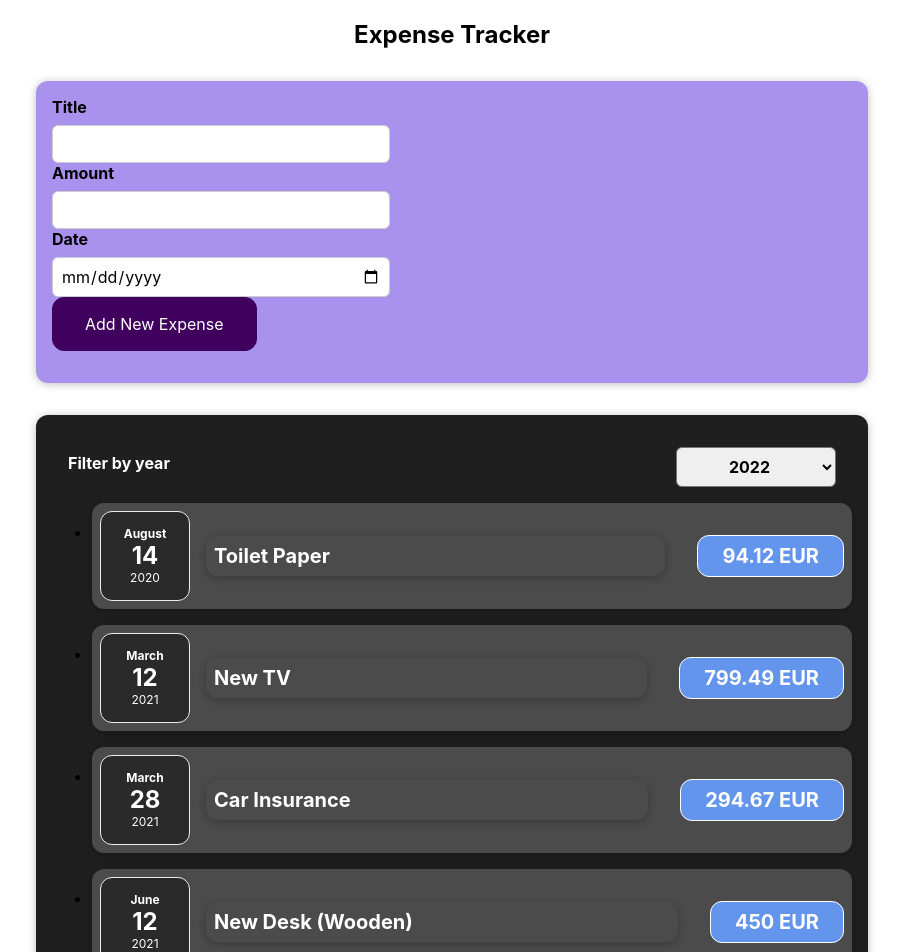
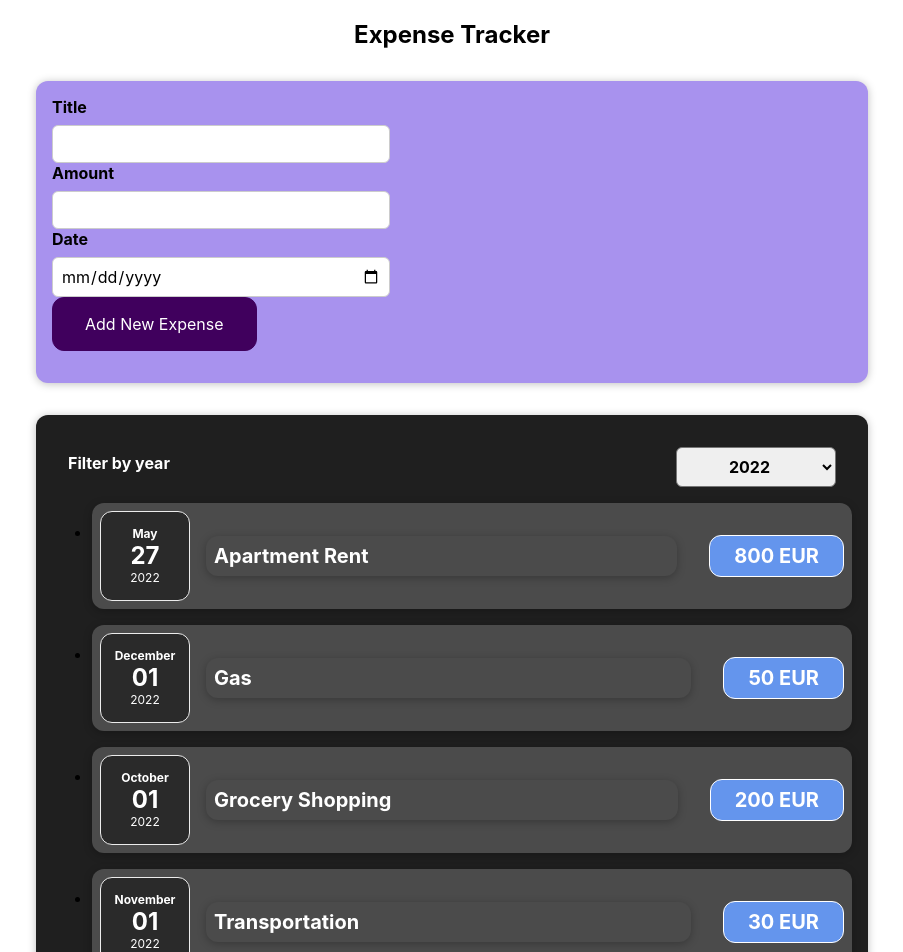
Before and after one commit to RadwaSaleh/expense-tracker, a React (Create React App) app: page / in a window 1280 px wide. Shown: the top 952 px of the page, without its empty margins (188-1091 px from the left). Built offline with nearby package versions, Linux system fonts and the light colour scheme.

Commit message:
Now filter year filters expense items

```diff
--- a/src/App.js
+++ b/src/App.js
@@ -6,26 +6,26 @@ import NewExpense from "./components/NewExpense";
 const FIXED_EXPENSES = [
     {
         id: Math.random(),
-        title: 'Toilet Paper',
-        amount: 94.12,
-        date: new Date(2020, 7, 14),
+        title: 'Apartment Rent',
+        amount: 800,
+        date: new Date(2022, 4, 27),
     },
     {
         id: Math.random(),
-        title: 'New TV',
-        amount: 799.49,
-        date: new Date(2021, 2, 12) },
+        title: 'Gas',
+        amount: 50,
+        date: new Date(2022, 11, 1) },
     {
         id: Math.random(),
-        title: 'Car Insurance',
-        amount: 294.67,
-        date: new Date(2021, 2, 28),
+        title: 'Grocery Shopping',
+        amount: 200,
+        date: new Date(2022, 9, 1),
     },
     {
         id: Math.random(),
-        title: 'New Desk (Wooden)',
-        amount: 450,
-        date: new Date(2021, 5, 12),
+        title: 'Transportation',
+        amount: 30,
+        date: new Date(2022, 10, 1),
     },
 ];
 function App() {
--- a/src/components/Expenses.js
+++ b/src/components/Expenses.js
@@ -8,12 +8,13 @@ function Expenses(props){
     const selectExpensesYearHandler = (selectedExpensesYear) => {
         setExpensesYear(selectedExpensesYear);
     }
+    const filteredExpenses = props.items.filter((item) => item.date.getFullYear().toString() === expensesYear);
 
     return(
         <div className="expenses">
             <ExpensesFilter selectedOption={expensesYear} onSelectExpensesYear={selectExpensesYearHandler}/>
             <ul>
-                {props.items.map((item) =>
+                {filteredExpenses.map((item) =>
                     <li>
                         <ExpenseItem key={item.id} title={item.title} amount={item.amount} date={item.date}/>
                     </li>
```
